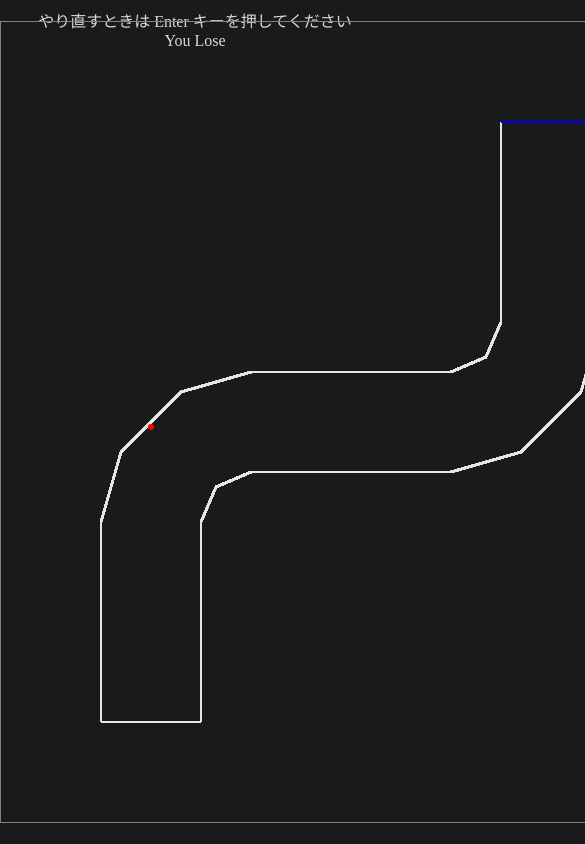
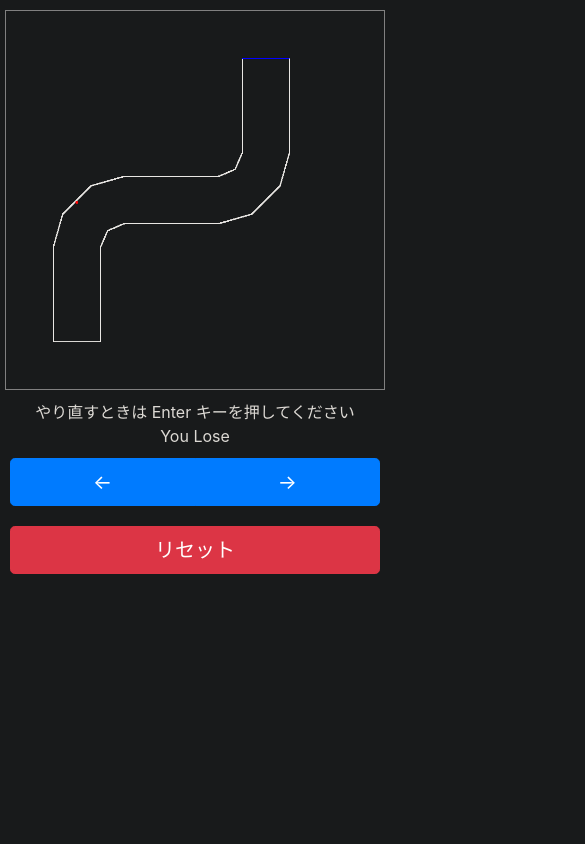
Before and after one commit to masa-dev/course-js, a plain HTML site: page index.html in a window 390 px wide. Shown: the top 844 px of the page, 585 px wide, since content can reach past the window. Drawn offline with nearby package versions, Linux system fonts and the light colour scheme.

Commit message:
スマートフォンでも操作できるように対応

```diff
--- a/css/style.css
+++ b/css/style.css
@@ -2,18 +2,54 @@ body {
     background-color: rgb(24, 26, 27);
     color: rgb(220, 217, 212);
 }
+
 p {
     margin: 0 auto;
-}
-#resultArea {
     text-align: center;
 }
+
+.content {
+    width: 850px;
+    margin: 0 auto;
+}
+
 .canvas {
     position: absolute;
     top: 0;
-    bottom: 0;
     left: 0;
     right: 0;
-    margin: auto;
+    margin: 10px auto;
     border: 1px solid gray;
 }
+
+#canvas-space {
+    height: 800px;
+    margin: 10px auto;
+}
+
+#button-area {
+    display: none;
+}
+
+button {
+    margin: 10px auto;
+}
+
+#reset-button {
+    width: 100%;
+}
+
+@media only screen and (max-width: 850px) {
+    .content {
+        width: 95%;
+    }
+    @media only screen and (max-width: 650px) {
+        #button-area {
+            display: block;
+        }
+
+        #explanation {
+            display: none;
+        }
+    }
+}
--- a/index.html
+++ b/index.html
@@ -1,23 +1,40 @@
 <!DOCTYPE html>
 <html lang="ja">
+
 <head>
   <meta charset="utf-8">
   <meta name="viewport" content="width=device-width">
   <title>cource game</title>
+  <link rel="stylesheet" href="https://stackpath.bootstrapcdn.com/bootstrap/4.4.1/css/bootstrap.min.css"
+    integrity="sha384-Vkoo8x4CGsO3+Hhxv8T/Q5PaXtkKtu6ug5TOeNV6gBiFeWPGFN9MuhOf23Q9Ifjh" crossorigin="anonymous">
   <link rel="stylesheet" href="css/style.css">
 </head>
+
 <body>
   <div class="content">
-            <div id="resultArea">
-                <p>やり直すときは Enter キーを押してください</p>
-                <p id="result"></p>
-            </div>
     <canvas class="canvas" id="canvas-course" width="800" height="800"></canvas>
     <canvas class="canvas" id="canvas-goal" width="800" height="800"></canvas>
     <canvas class="canvas" id="canvas-car" width="800" height="800"></canvas>
+    <div id="canvas-space"></div>
+    <div id="explanation">
+      <p>左回転：「←」または「a」<br>右回転：「→」または「d」<br>再読込：「Enter」または「Space」</p>
+    </div>
+    <div id="resultArea">
+      <p>やり直すときは Enter キーを押してください</p>
+      <p id="result">進行中</p>
+    </div>
+    <div id="button-area">
+      <div id="direction-button" class="btn-group d-flex" role="group" aria-label="change-direction">
+        <button id="left" class="btn btn-primary btn-lg">←</button>
+        <button id="right" class="btn btn-primary btn-lg">→</button>
+      </div>
+      <button id="reset-button" class="btn btn-danger btn-lg" onclick="location.reload()">リセット</button>
+    </div>
   </div>
   <script src="js/course.js"></script>
   <script src="js/car.js"></script>
   <script src="js/main.js"></script>
+  <script src="js/button.js"></script>
 </body>
+
 </html>
--- /dev/null
+++ b/js/button.js
@@ -0,0 +1,33 @@
+const leftButton = document.getElementById('left');
+const rightButton = document.getElementById('right');
+
+//左
+leftButton.addEventListener('mousedown', () => {
+    keydown = 'ArrowLeft';
+});
+leftButton.addEventListener('touchstart', () => {
+    keydown = 'ArrowLeft';
+});
+
+leftButton.addEventListener('mouseup', () => {
+    keydown = '';
+});
+leftButton.addEventListener('touchend', () => {
+    keydown = '';
+});
+
+
+//右
+rightButton.addEventListener('mousedown', () => {
+    keydown = 'ArrowRight';
+});
+rightButton.addEventListener('touchstart', () => {
+    keydown = 'ArrowRight';
+});
+
+rightButton.addEventListener('mouseup', () => {
+    keydown = '';
+});
+rightButton.addEventListener('touchend', () => {
+    keydown = '';
+});
--- a/js/course.js
+++ b/js/course.js
@@ -22,7 +22,8 @@ class CourseObj {
 
         //return tc * td < 0 && ta * tb < 0; // 端点を含まない場合
         return tc * td <= 0 && ta * tb <= 0;
-    };
+    }
+
     judgeCollision(x, y) {  //点と線分の距離で衝突判別する
         let tempA = new Coordinate(), tempB = new Coordinate();
         [tempA.x, tempB.x] = AisBiggerThanB(this.pointA.x, this.pointB.x);
--- a/js/main.js
+++ b/js/main.js
@@ -18,15 +18,15 @@ initCanvasSettings(courseCtx, 2, 'rgb(232, 230, 227)')
 initCanvasSettings(goalCtx, 2, 'blue');
 
 //コースの線を作る
-for(let i = 0; i < 8; i++) {
-    course.push(new CourseObj(courseCoodinates1[i][0], courseCoodinates1[i][1], courseCoodinates1[i+1][0], courseCoodinates1[i+1][1]));
-    course.push(new CourseObj(courseCoodinates2[i][0], courseCoodinates2[i][1], courseCoodinates2[i+1][0], courseCoodinates2[i+1][1]));
+for (let i = 0; i < 8; i++) {
+    course.push(new CourseObj(courseCoodinates1[i][0], courseCoodinates1[i][1], courseCoodinates1[i + 1][0], courseCoodinates1[i + 1][1]));
+    course.push(new CourseObj(courseCoodinates2[i][0], courseCoodinates2[i][1], courseCoodinates2[i + 1][0], courseCoodinates2[i + 1][1]));
 }
 course.push(new CourseObj(100, 700, 200, 700));     //入り口を封鎖
 let goal = new CourseObj(500, 100, 600, 100);
 
 //線引き
-for(let i = 0; i < course.length; i++) {
+for (let i = 0; i < course.length; i++) {
     course[i].lineToCanvas(courseCtx);
 }
 goal.lineToCanvas(goalCtx);
@@ -45,7 +45,7 @@ document.addEventListener('keyup', () => {
     keydown = '';
 });
 function keyOperation(keydown) {
-    switch(keydown) {
+    switch (keydown) {
         case 'ArrowLeft':
             car.turnLeft();
             break;
@@ -60,9 +60,29 @@ function keyOperation(keydown) {
             break;
         case 'Enter':
             location.reload();
+            break;
+        case ' ':
+            location.reload();
+            break;
         default:
             break;
     }
+}
+
+//画面のサイズが小さいとき
+
+const width = document.body.clientWidth;
+const height = document.body.clientHeight;
+if ((width < 850) || height < 820) {
+    const baseSize = Math.min(width, height) - 10;
+    const canvasSize = document.getElementsByClassName('canvas');
+    const canvasSpace = document.getElementById('canvas-space');
+
+    for (let i = 0; i < canvasSize.length; i++) {
+        canvasSize[i].style.width = baseSize + 'px';
+    }
+    canvasSpace.style.height = baseSize + 'px';
+
 }
 
 //車の動作とcanvas更新
@@ -79,12 +99,12 @@ function loop() {
 
     //衝突判定
     course.forEach((element) => {
-       if(element.judgeCollision(car.x, car.y)) {
-           car.stop();
-           document.getElementById('result').innerHTML = 'You Lose'
-       }
+        if (element.judgeCollision(car.x, car.y)) {
+            car.stop();
+            document.getElementById('result').innerHTML = 'You Lose'
+        }
     });
-    if(goal.judgeCollision(car.x, car.y)) {
+    if (goal.judgeCollision(car.x, car.y)) {
         document.getElementById('result').innerHTML = 'ゴールしました'
         car.stop();
     }
```
Lines whose indentation alone changed are shown as unchanged.
